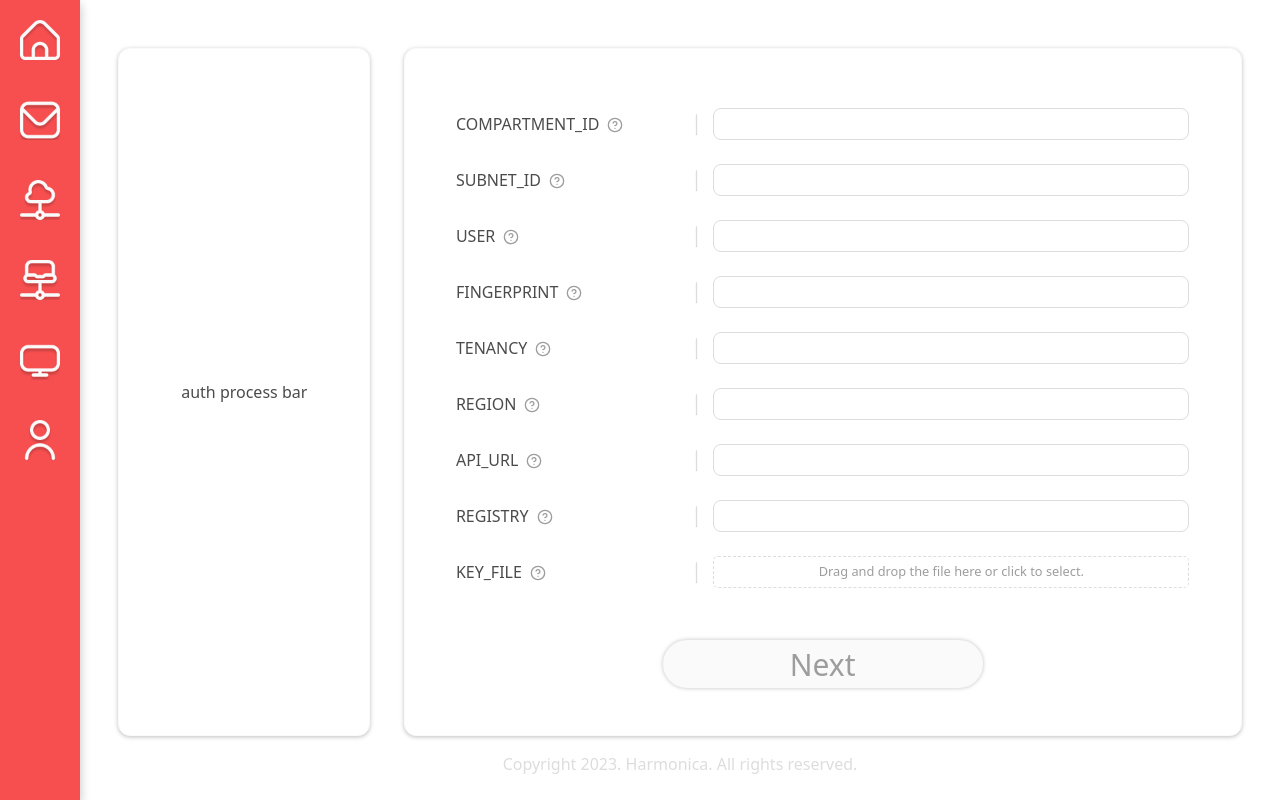
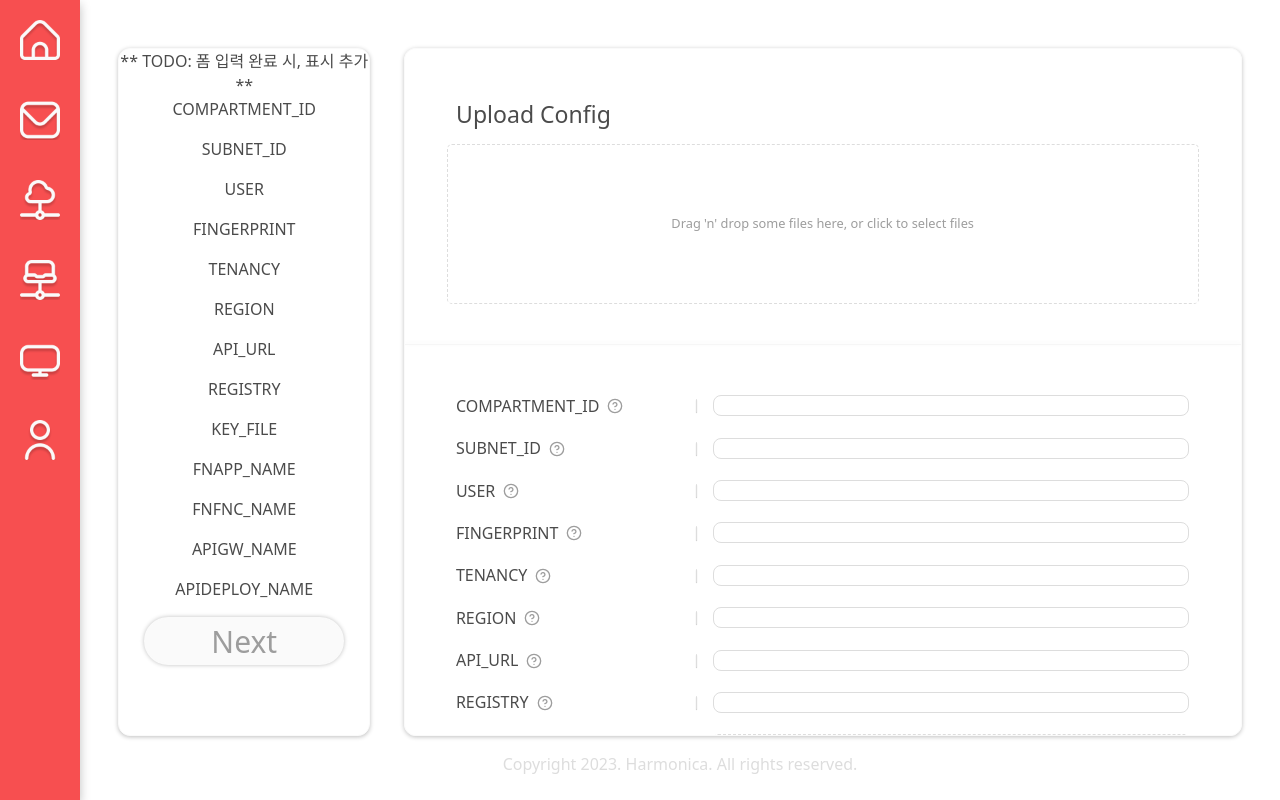
Before and after one commit to Harmonica-OIDC2023/harmonica-web, a React (Create React App) app: page /auth in a window 1280 px wide. Built offline with nearby package versions, Linux system fonts and the light colour scheme.

Commit message:
[feat/#15] :sparkles: Add: Drag and Dorp for Config file

```diff
--- a/src/pages/Auth.tsx
+++ b/src/pages/Auth.tsx
@@ -1,10 +1,11 @@
-import React, { useState, useEffect } from 'react';
+import React, { useState, useEffect, useCallback } from 'react';
 import { useNavigate } from 'react-router-dom';
-import Container from 'react-bootstrap/Container';
 import ItemBlock from '../components/ItemBlock';
 import AuthForm from '../components/AuthForm';
 import './Main.css';
 import NextButton from '../components/NextButton';
+import { useDropzone } from 'react-dropzone';
+import Hr from '../components/Hr';
 
 interface FormData {
 	compartment_id: string;
@@ -16,6 +17,10 @@ interface FormData {
 	key_file: File | null; // Specify the type as File | null
 	api_url: string;
 	registry: string;
+	fnapp_name: string;
+	fnfnc_name: string;
+	apigw_name: string;
+	apideploy_name: string;
   }
 
 const Auth = () => {
@@ -29,7 +34,34 @@ const Auth = () => {
 		key_file: null,
 		api_url: '',
 		registry: '',
+		fnapp_name: '',
+        fnfnc_name: '',
+        apigw_name: '',
+        apideploy_name: ''
 	});
+
+	const onDrop = useCallback((acceptedFiles: File[]) => {
+		const file = acceptedFiles[0]; // get the first file from the array
+		const reader = new FileReader();
+
+		reader.onabort = () => console.log('file reading was aborted');
+		reader.onerror = () => console.log('file reading has failed');
+		reader.onload = () => {
+			if (typeof reader.result === 'string') {
+				try {
+					const configData = JSON.parse(reader.result);
+					setFormData(configData);
+				} catch (error) {
+					console.error('Invalid JSON:', error);
+				}
+			} else {
+				console.error('File content is not a string');
+			}
+		};
+		reader.readAsText(file);
+	}, []);
+
+	const {getRootProps, getInputProps} = useDropzone({onDrop});
 
 	const navigate = useNavigate();
 	const [isFormComplete, setIsFormComplete] = useState(false);
@@ -37,7 +69,7 @@ const Auth = () => {
 	const nextHandler = () => {
 		// next 버튼 누르면 auth 페이지로 라우팅
 		if(isFormComplete) {
-			navigate('/auth2');
+			navigate('/migration');
 		}
 	};
 
@@ -56,11 +88,86 @@ const Auth = () => {
 
 	return (
 		<div className="screen">
-			<ItemBlock style={{ width: '30%' }}>
-				auth process bar
+			<ItemBlock style={{ width: '30%', display: 'flex', flexDirection: 'column', }}>
+				<div
+					style={{ display: 'flex', flexDirection: 'column', width: '100%', height: '100%'}}
+				>
+					** TODO: 폼 입력 완료 시, 표시 추가 **
+					<p>COMPARTMENT_ID</p>
+					<p>SUBNET_ID</p>
+					<p>USER</p>
+					<p>FINGERPRINT</p>
+					<p>TENANCY</p>
+					<p>REGION</p>
+					<p>API_URL</p>
+					<p>REGISTRY</p>
+					<p>KEY_FILE</p>
+					<p>FNAPP_NAME</p>
+					<p>FNFNC_NAME</p>
+					<p>APIGW_NAME</p>
+					<p>APIDEPLOY_NAME</p>
+				</div>
+				<div
+					style={{
+						display: 'flex', flexDirection: 'column', width: '100%', height: '100%', alignItems: 'center'
+					}}
+				>
+					<NextButton
+						disabled={!isFormComplete}
+						className={isFormComplete ? 'next-button-active' : 'next-button'}
+						onClick={nextHandler}
+						style={{width: '80%', height: '6vh', fontSize: '30px'}}
+					>
+						Next
+					</NextButton>
+				</div>
 			</ItemBlock>
-			<ItemBlock style={{ display: 'flex', flexDirection: 'column' }}>
-				<div className="form-container" style={{ display: 'flex', flexDirection: 'column', width: '100%', marginBlockEnd: '5vh'}}>
+			<ItemBlock style={{ display: 'flex', flexDirection: 'column', height: '100%', overflow: 'auto'}}>
+				<div className="form-container" style={{ display: 'flex', flexDirection: 'column', width: '100%', height: '100%', paddingBlock: '6vh'}}>
+					<div
+						style={{
+							display: 'flex', flexDirection: 'column', width: '100%', height: '100%', alignItems: 'center'
+						}}
+					>
+						<div
+							style={{
+								marginLeft: '1.5vw',
+								fontSize: '1.8vw',
+								width: '90%',
+								textAlign: 'left',
+							}}
+						>
+							Upload Config
+						</div>
+						<div
+							{...getRootProps()}
+							style={{
+								width: '90%',
+								height: '20vh',
+								marginBlockStart: '1.5vh',
+								marginBlockEnd: '3vh',
+								paddingLeft: '1vw',
+								paddingRight: '1vw',
+								border: '1.2px dashed #dddddd',
+								color: '#9d9d9d',
+								borderRadius: '5px',
+								alignItems: 'center',
+								display: 'flex',
+								fontSize: '0.8rem',
+								justifyContent: 'center',
+								alignContent: 'center',
+							}}
+						>
+							<input {...getInputProps()} />
+    						<div>Drag 'n' drop some files here, or click to select files</div>
+						</div>
+					</div>
+					<Hr />
+					<div
+						style={{
+							display: 'flex', flexDirection: 'column', width: '100%', height: '100%', marginBlockStart: '3vh', paddingBlockEnd: '6vh'
+						}}
+					>
 						<AuthForm
 							label="COMPARTMENT_ID"
 							name="compartment_id"
@@ -133,15 +240,40 @@ const Auth = () => {
 							onInputChange={handleInputChange}
 							infoLink='https://github.com/Harmonica-OIDC2023/harmonica-web'
 						/>
+						<AuthForm
+							label="FNAPP_NAME"
+							name="fnapp_name"
+							value={formData.fnapp_name}
+							type="text"
+							onInputChange={handleInputChange}
+							infoLink='https://github.com/Harmonica-OIDC2023/harmonica-web'
+						/>
+						<AuthForm
+							label="FNFNC_NAME"
+							name="fnfnc_name"
+							value={formData.fnfnc_name}
+							type="text"
+							onInputChange={handleInputChange}
+							infoLink='https://github.com/Harmonica-OIDC2023/harmonica-web'
+						/>
+						<AuthForm
+							label="APIGW_NAME"
+							name="apigw_name"
+							value={formData.apigw_name}
+							type="text"
+							onInputChange={handleInputChange}
+							infoLink='https://github.com/Harmonica-OIDC2023/harmonica-web'
+						/>
+						<AuthForm
+							label="APIDEPLOY_NAME"
+							name="apideploy_name"
+							value={formData.apideploy_name}
+							type="text"
+							onInputChange={handleInputChange}
+							infoLink='https://github.com/Harmonica-OIDC2023/harmonica-web'
+						/>
 					</div>
-				<NextButton
-					disabled={!isFormComplete}
-					className={isFormComplete ? 'next-button-active' : 'next-button'}
-					onClick={nextHandler}
-					style={{width: '25vw', height: '6vh', fontSize: '30px'}}
-				>
-					Next
-				</NextButton>
+				</div>
 			</ItemBlock>
 		</div>
 	);
```
Lines whose indentation alone changed are shown as unchanged.
